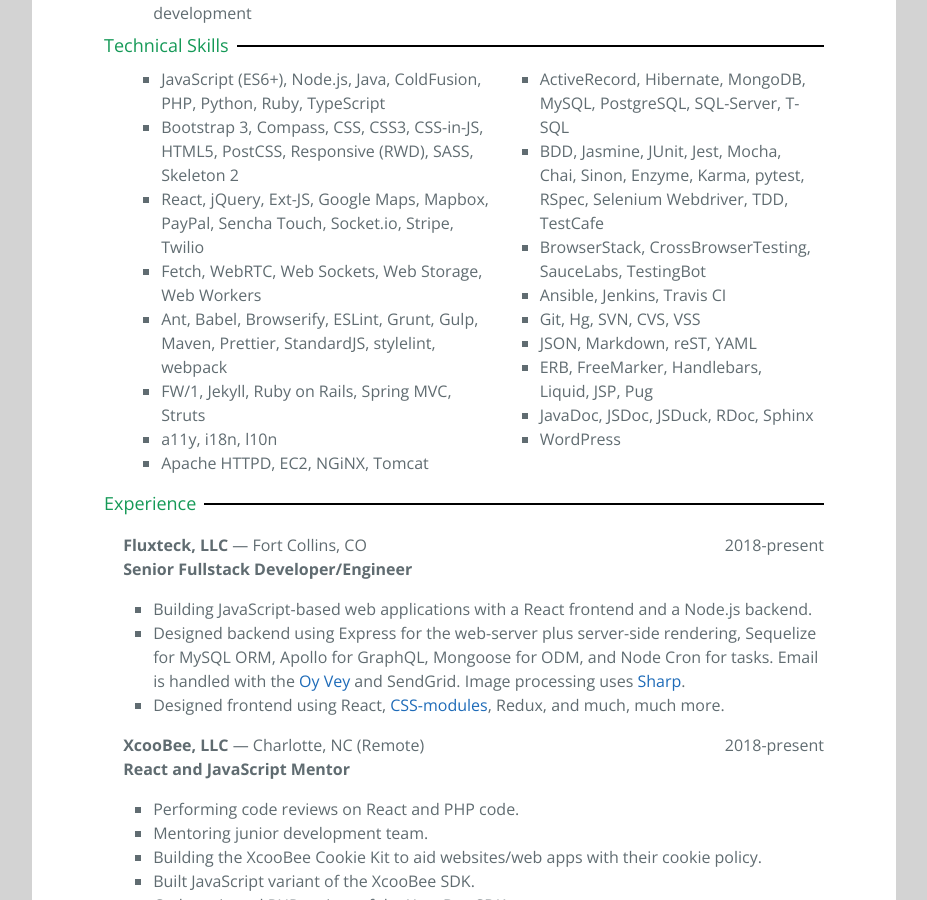
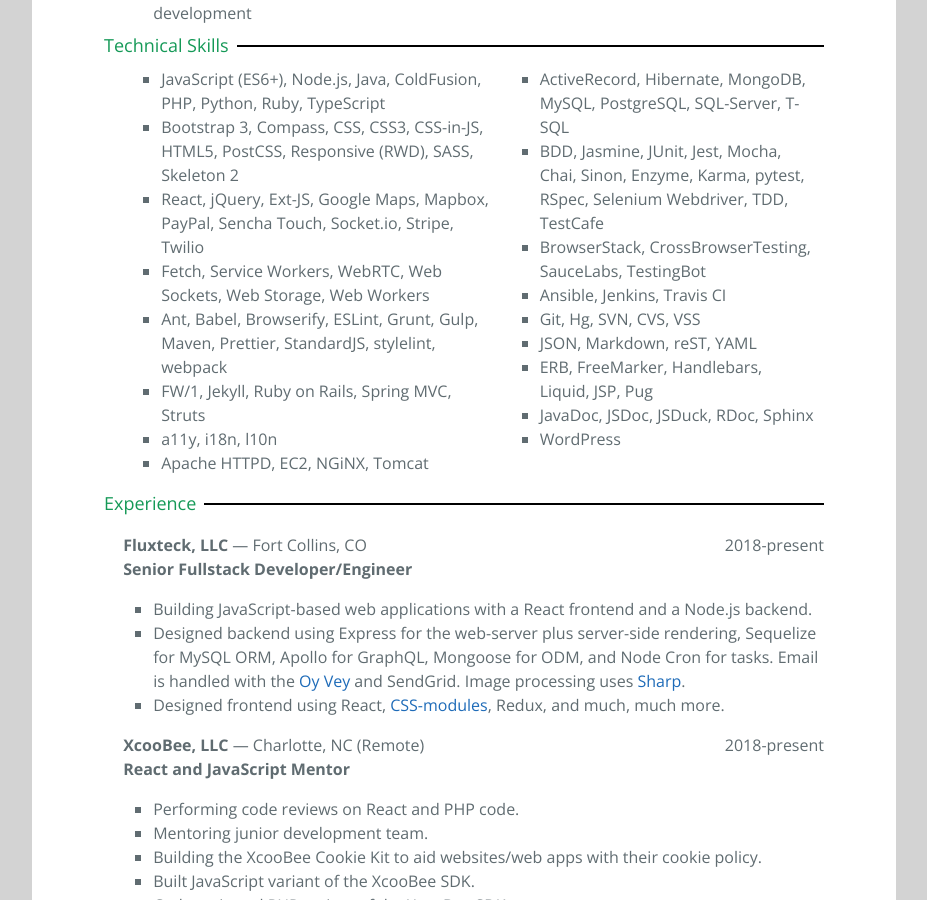
Before and after one commit to dhurlburtusa/dhurlburtusa.github.io, a Jekyll site: the page built from resume/index.html, in a window 1280 px wide and 900 px high, scrolled down 1033 px. Shown: the whole window, without its empty margins (176-1103 px from the left). Built offline with Jekyll 4.4.1, drawn with Linux system fonts in a browser that asks for light colours.

Commit message:
Add in Service Workers to Skills Section

```diff
--- a/resume/index.html
+++ b/resume/index.html
@@ -153,7 +153,7 @@
                 <li>JavaScript (ES6+), Node.js, Java, ColdFusion, PHP, Python, Ruby, TypeScript</li>
                 <li>Bootstrap 3, Compass, CSS, CSS3, CSS-in-JS, HTML5, PostCSS, Responsive (RWD), SASS, Skeleton 2</li>
                 <li>React, jQuery, Ext-JS, Google Maps, Mapbox, PayPal, Sencha Touch, Socket.io, Stripe, Twilio</li>
-                <li>Fetch, WebRTC, Web Sockets, Web Storage, Web Workers</li>
+                <li>Fetch, Service Workers, WebRTC, Web Sockets, Web Storage, Web Workers</li>
                 <li>Ant, Babel, Browserify, ESLint, Grunt, Gulp, Maven, Prettier, StandardJS, stylelint, webpack</li>
                 <li>FW/1, Jekyll, Ruby on Rails, Spring MVC, Struts</li>
                 <li>a11y, i18n, l10n</li>
```
